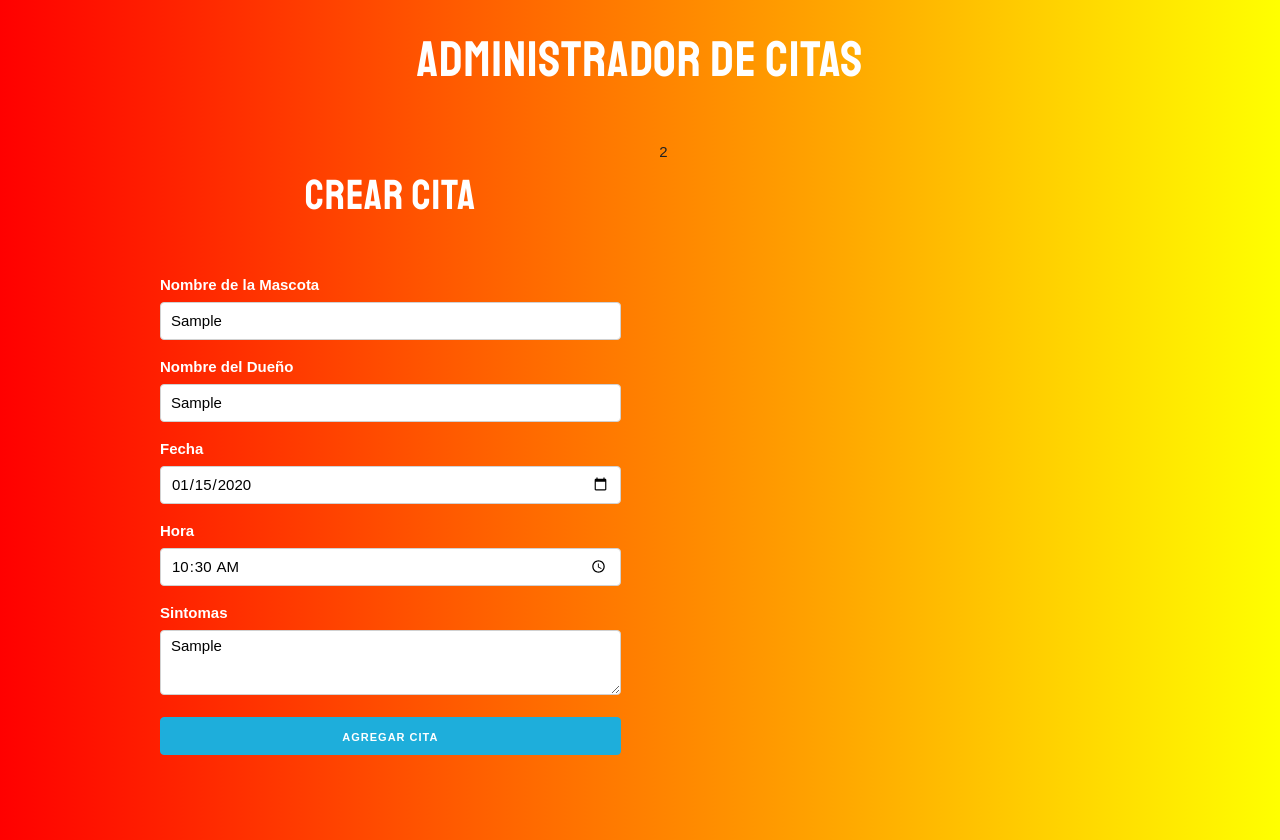
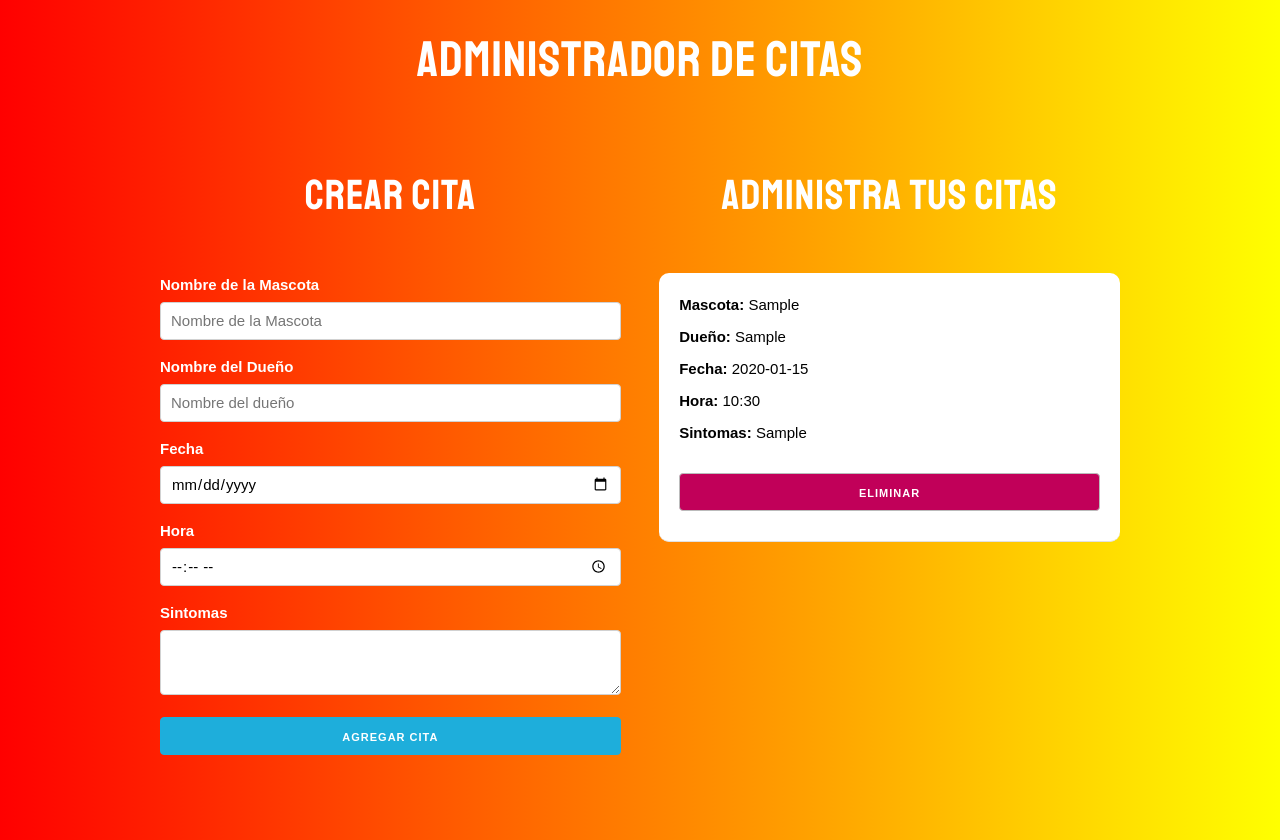
Before and after one commit to leoCaro1986/Administrador-citas-veterinarias, a React (Create React App) app: page / in a window 1280 px wide. Both pictures are taken after typing "Sample", "Sample", "2020-01-15", "10:30", "Sample" into the empty fields and a click on the button "AGREGAR CITA". Built offline with nearby package versions, Linux system fonts and the light colour scheme.

Commit message:
Se crea opcion de eliminar citas y almacenar en localstorage

```diff
--- a/src/App.js
+++ b/src/App.js
@@ -1,11 +1,27 @@
-import React, { Fragment, useState } from 'react';
+import React, { Fragment, useState, useEffect } from 'react';
 import Formulario from './components/Formulario';
+import Cita from './components/Cita';
 
 
 function App() {
 
+  //Citas en localStorage
+  let citasIniciales = JSON.parse(localStorage.getItem("citas"));
+  if(!citasIniciales){
+    citasIniciales =[];
+  }
+
   //Arreglo de citas
-  const [citas, guardarCitas] = useState([]);
+  const [citas, guardarCitas] = useState(citasIniciales);
+
+  //Use effect para realizar operaciones con los cambios de state
+  useEffect( () =>{
+    if(citasIniciales) {
+      localStorage.setItem('citas', JSON.stringify(citas));
+    } else {
+       localStorage.setItem('citas', JSON.stringify([]));
+    }
+  }, [citas]);
 
   //función que toma las citas actuales y agrega la nueva
   const crearCita = cita => {
@@ -14,6 +30,15 @@
       cita
     ]);
   }
+
+  //funcion para eliminar una cita
+  const eliminarCita = id => {
+    const nuevasCitas = citas.filter(cita => cita.id !== id);
+    guardarCitas(nuevasCitas);
+  }
+
+  //Mensaje condicional
+  const titulo = citas.length === 0 ? "No hay Citas" : "Administra tus Citas";
 
   return (
     <Fragment>
@@ -27,7 +52,14 @@
             />
           </div>
           <div className="one-half column">
-            2
+            <h2>{titulo}</ h2>
+            {citas.map(cita =>(
+              <Cita
+                key={cita.id}
+                cita={cita}
+                eliminarCita={eliminarCita}
+              />
+            ))}
           </div>
         </div>
       </div>
--- /dev/null
+++ b/src/components/Cita.js
@@ -0,0 +1,19 @@
+import React from 'react';
+
+const Cita = ({cita, eliminarCita}) =>  (
+    <div className="cita">
+        <p>Mascota: <span>{cita.mascota}</span></p>
+        <p>Dueño: <span>{cita.propietario}</span></p>
+        <p>Fecha: <span>{cita.fecha}</span></p>
+        <p>Hora: <span>{cita.hora}</span></p>
+        <p>Sintomas: <span>{cita.sintomas}</span></p>
+
+        <button
+            className="button eliminar u-full-width"
+            onClick={ () => eliminarCita(cita.id)}
+        >Eliminar</button>
+    </div>
+);
+
+
+export default Cita;
--- a/src/components/Formulario.js
+++ b/src/components/Formulario.js
@@ -45,6 +45,14 @@
         crearCita(cita);
 
         //Reiniciar el form
+        actualizarCita({
+        mascota: '',
+        propietario: '',
+        fecha: '',
+        hora: '',
+        sintomas: ''
+    });
+
     }
 
     return (
```
